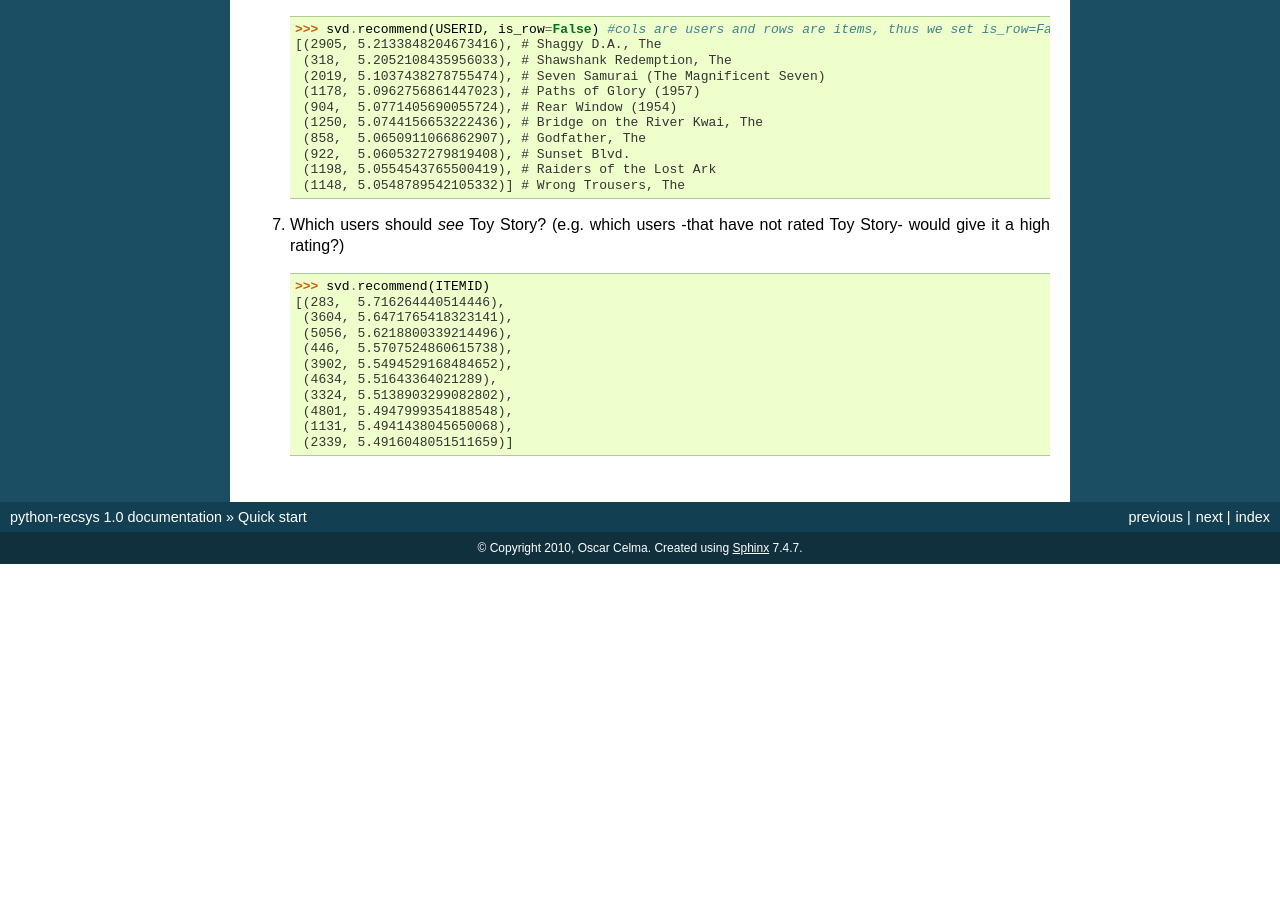
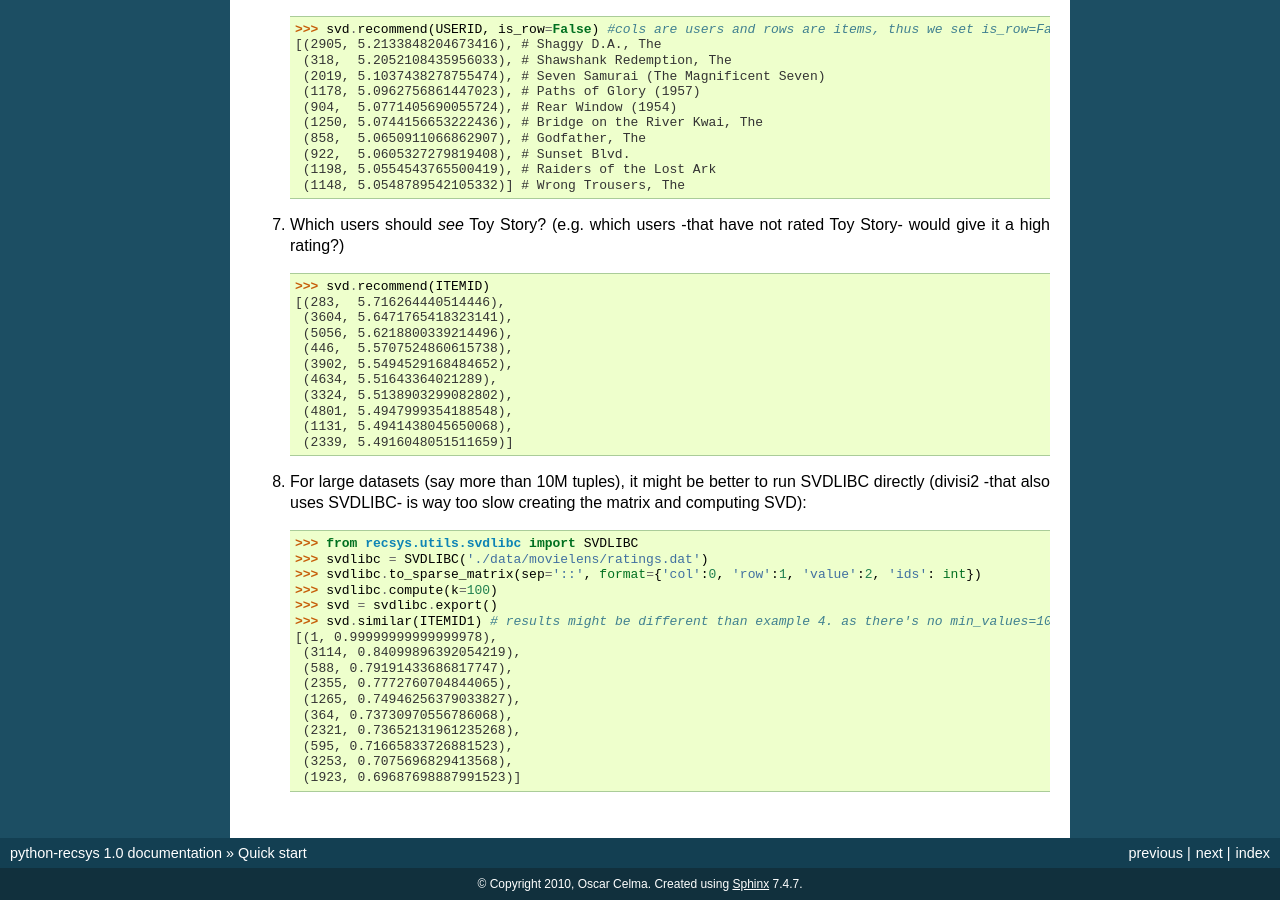
Before and after one commit to ocelma/python-recsys, a Sphinx documentation site: the page built from doc/source/quickstart.rst, in a window 1280 px wide and 900 px high, scrolled down 1525 px. Built offline with Sphinx 7.4.7, drawn with Linux system fonts in a browser that asks for light colours; formulas are drawn with MathJax 3; pages that are not in the unit, such as notebooks, are missing from menus; before the commit the page ends 2089 px from its top, so only the background shows below that.

Commit message:
added svdlibc example

```diff
--- a/doc/source/quickstart.rst
+++ b/doc/source/quickstart.rst
@@ -112,3 +112,22 @@ Once you've `built and installed <installation.html>`_ **pyrecsys**, you can:
      (4801, 5.4947999354188548),
      (1131, 5.4941438045650068),
      (2339, 5.4916048051511659)]
+
+8. For large datasets (say more than 10M tuples), it might be better to run SVDLIBC directly (divisi2 -that also uses SVDLIBC- is way too slow creating the matrix and computing SVD):
+
+    >>> from recsys.utils.svdlibc import SVDLIBC
+    >>> svdlibc = SVDLIBC('./data/movielens/ratings.dat')
+    >>> svdlibc.to_sparse_matrix(sep='::', format={'col':0, 'row':1, 'value':2, 'ids': int})
+    >>> svdlibc.compute(k=100)
+    >>> svd = svdlibc.export()
+    >>> svd.similar(ITEMID1) # results might be different than example 4. as there's no min_values=10 set here
+    [(1, 0.99999999999999978),
+     (3114, 0.84099896392054219),
+     (588, 0.79191433686817747),
+     (2355, 0.7772760704844065),
+     (1265, 0.74946256379033827),
+     (364, 0.73730970556786068),
+     (2321, 0.73652131961235268),
+     (595, 0.71665833726881523),
+     (3253, 0.7075696829413568),
+     (1923, 0.69687698887991523)]
```
